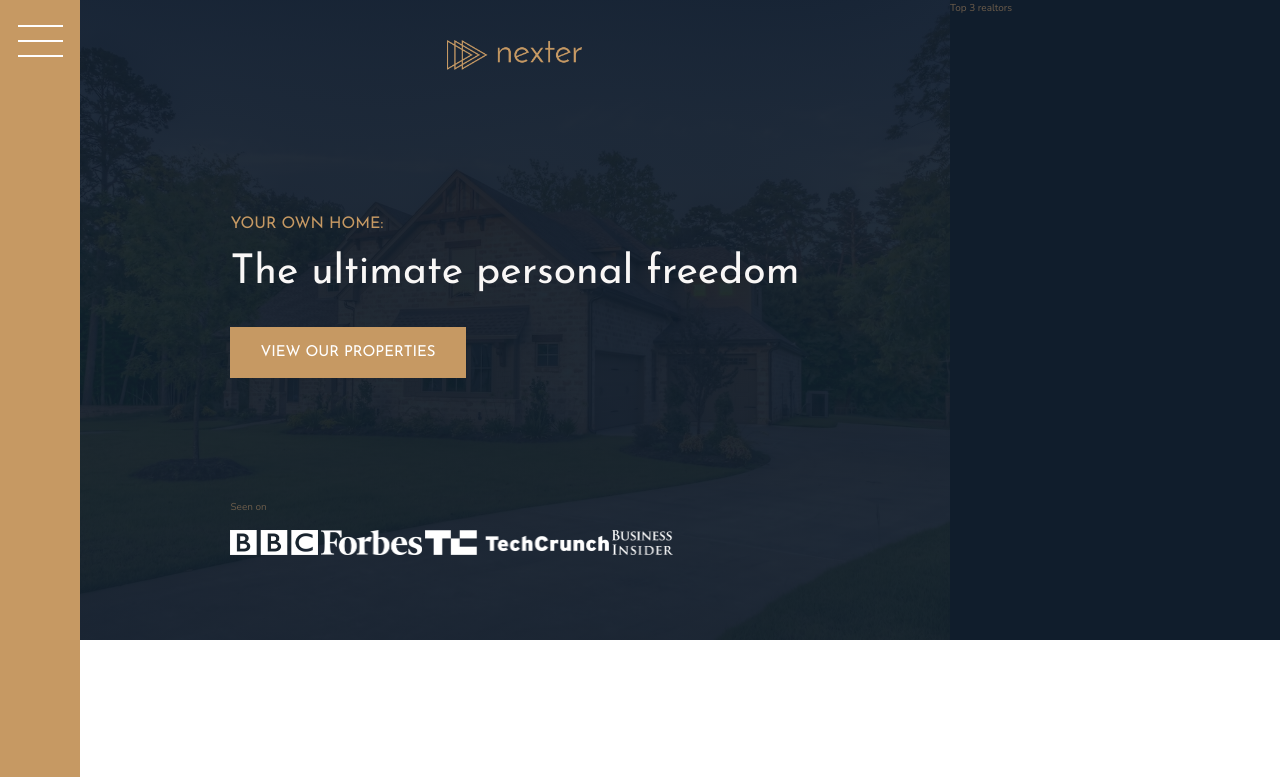
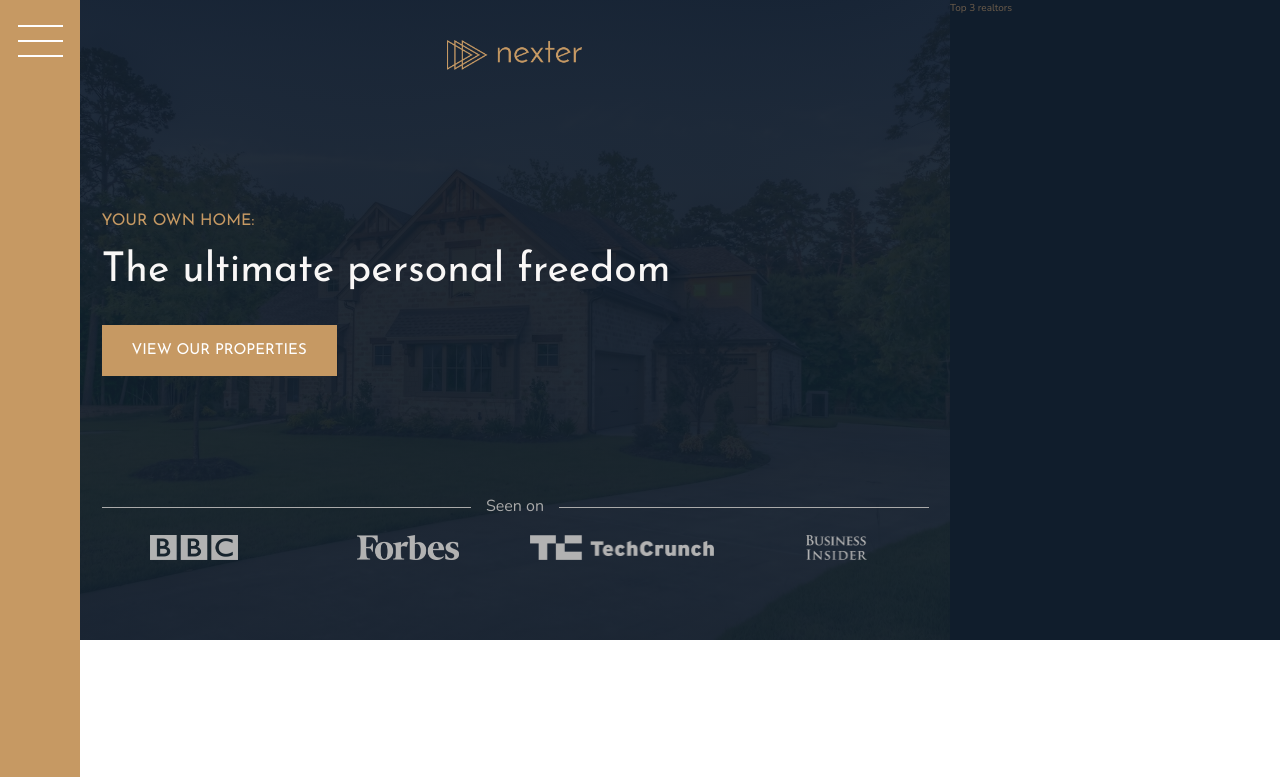
Before and after one commit to malekitoon/nexter__advanced-css-and-sass, a website: page index.html in a window 1280 px wide. Shown: the top 777 px of the page. Drawn offline with nearby package versions, Linux system fonts and the light colour scheme.

Commit message:
119 Building the Header - Part 2

```diff
--- a/sass/_header.scss
+++ b/sass/_header.scss
@@ -23,12 +23,31 @@
   }
 
   &__seenon-text {
+    display: grid;
+    grid-template-columns: 1fr max-content 1fr;
+    align-items: center;
+    column-gap: 1.5rem;
+    font-size: 1.6rem;
+    color: $color-grey-light-2;
 
+    &::before,
+    &::after {
+      content: "";
+      height: 1px;
+      display: block;
+      background-color: currentColor;
+    }
   }
 
   &__seenon-logos {
+    display: grid;
+    grid-template-columns: repeat(4, 1fr);
+    gap: 3rem;
+    justify-items: center;
+
     img {
       height: 2.5rem;
+      filter: brightness(70%);
     }
   }
 }
```
Also changed, not shown: css/style.css.
